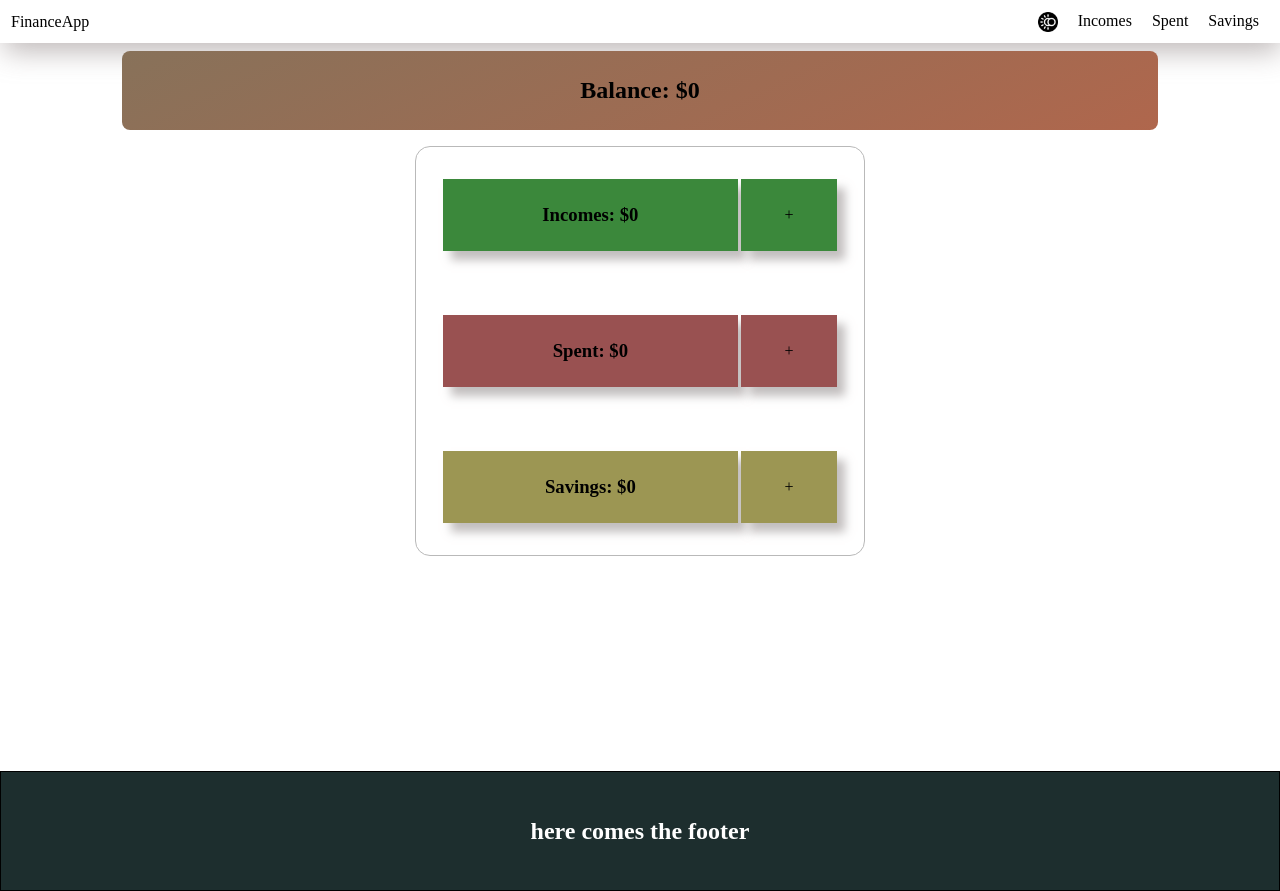
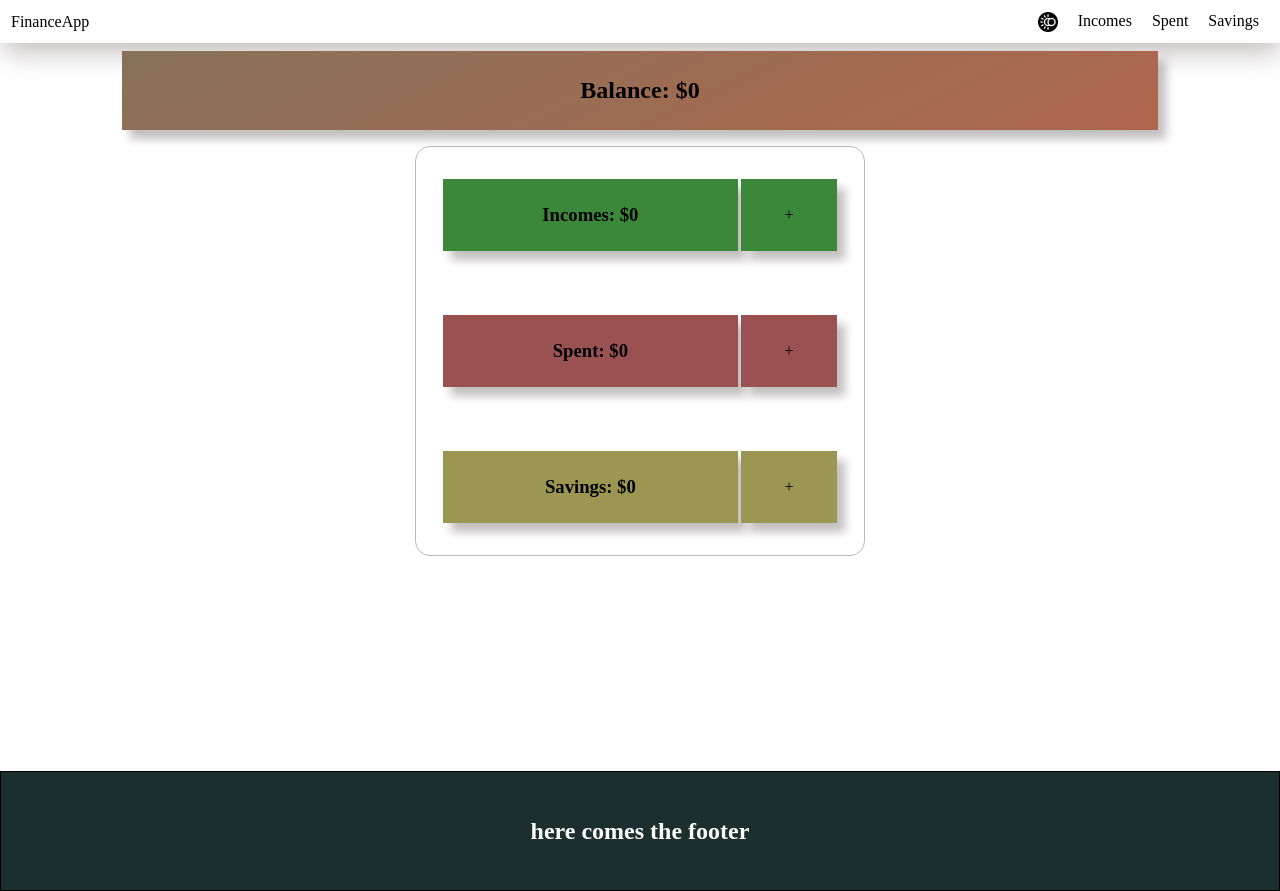
Before and after one commit to CruzFM/myfinanceapp, a React (Create React App) app: page / in a window 1280 px wide. Built offline with nearby package versions, Linux system fonts and the light colour scheme.

Commit message:
balance styling changed.

```diff
--- a/src/components/myAccount/myAccount.css
+++ b/src/components/myAccount/myAccount.css
@@ -14,7 +14,9 @@
     display:flex;
     justify-content: center;
     align-items: center;
-    border-radius: 8px;
+    box-shadow: 8px 9px 9px 0px rgba(173,168,168,0.75);
+    -webkit-box-shadow: 8px 9px 9px 0px rgba(173,168,168,0.75);
+    -moz-box-shadow: 8px 9px 9px 0px rgba(173,168,168,0.75);
 }
 
 .myAccount--items{
@@ -32,14 +34,10 @@
 
 .myAccount--items > div >div:nth-child(1){
     grid-column: 1 / 4;
-    /* border: 1px solid black; */
-    /* border-radius: 8px; */
     padding: 25px 15px;
 }
 .myAccount--items > div >div:nth-child(2){
     grid-column: 4 / 5;
-    /* border: 1px solid black; */
-    /* border-radius: 8px; */
     display: grid;
     place-items: center;
 }
@@ -49,7 +47,6 @@
     box-shadow: 8px 9px 9px 0px rgba(173,168,168,0.75);
     -webkit-box-shadow: 8px 9px 9px 0px rgba(173,168,168,0.75);
     -moz-box-shadow: 8px 9px 9px 0px rgba(173,168,168,0.75);
-    /* border-radius: 8px; */
 }
 
 .myAccount--items > div:nth-child(2) > div{
@@ -57,7 +54,6 @@
     box-shadow: 8px 9px 9px 0px rgba(173,168,168,0.75);
     -webkit-box-shadow: 8px 9px 9px 0px rgba(173,168,168,0.75);
     -moz-box-shadow: 8px 9px 9px 0px rgba(173,168,168,0.75);
-    /* border-radius: 8px; */
 }
 
 .myAccount--items > div:nth-child(3) > div{
@@ -65,7 +61,6 @@
     box-shadow: 8px 9px 9px 0px rgba(173,168,168,0.75);
     -webkit-box-shadow: 8px 9px 9px 0px rgba(173,168,168,0.75);
     -moz-box-shadow: 8px 9px 9px 0px rgba(173,168,168,0.75);
-    /* border-radius: 8px; */
 }
 
 
```
